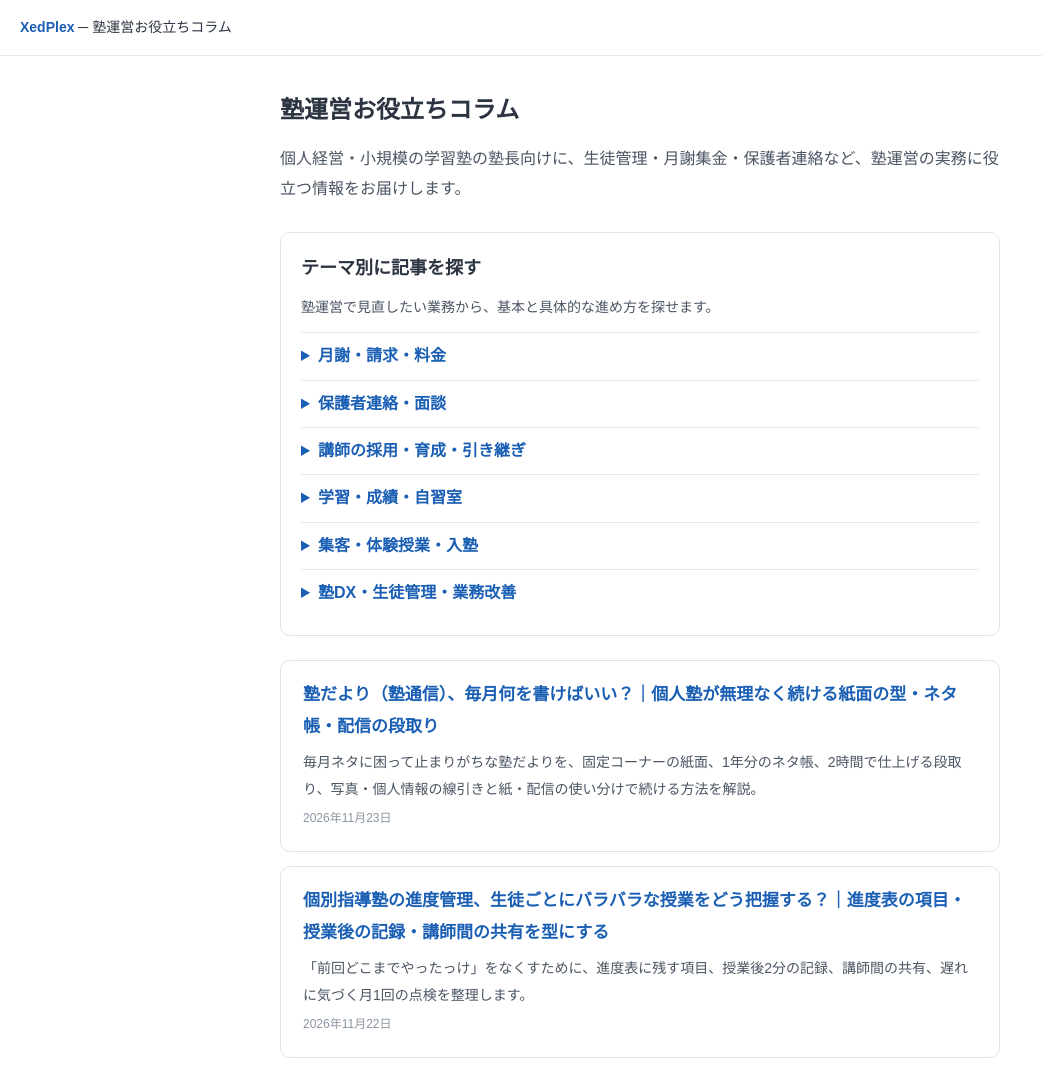
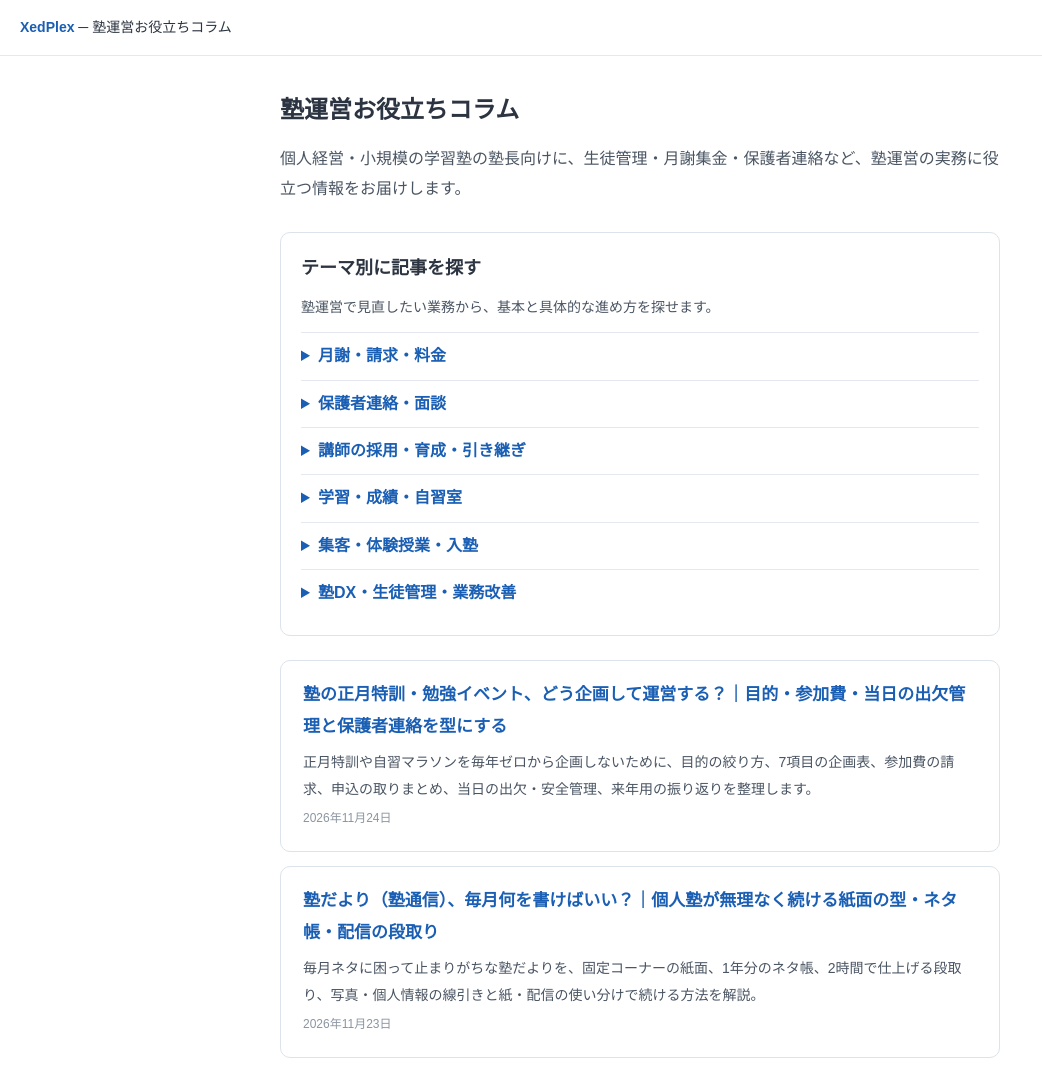
Before and after one commit to BrightGeniusSawada/xedplex-column, a plain HTML site: page index.html in a window 1280 px wide. Shown: the top 1069 px of the page, without its empty margins (0-1042 px from the left). Drawn offline with Linux system fonts and the light colour scheme.

Commit message:
記事追加: 塾の正月特訓・勉強イベント、どう企画して運営する？（記事一覧）

```diff
--- a/index.html
+++ b/index.html
@@ -96,6 +96,11 @@
 <!-- seo-topics:end -->
 
 <!-- ▼ 新しい記事はこのリストの一番上に追加してください -->
+<a class="card" href="shogatsu-tokkun-event-unei.html">
+  <h2>塾の正月特訓・勉強イベント、どう企画して運営する？｜目的・参加費・当日の出欠管理と保護者連絡を型にする</h2>
+  <p>正月特訓や自習マラソンを毎年ゼロから企画しないために、目的の絞り方、7項目の企画表、参加費の請求、申込の取りまとめ、当日の出欠・安全管理、来年用の振り返りを整理します。</p>
+  <span class="date">2026年11月24日</span>
+</a>
 <a class="card" href="juku-dayori-tsukurikata.html">
   <h2>塾だより（塾通信）、毎月何を書けばいい？｜個人塾が無理なく続ける紙面の型・ネタ帳・配信の段取り</h2>
   <p>毎月ネタに困って止まりがちな塾だよりを、固定コーナーの紙面、1年分のネタ帳、2時間で仕上げる段取り、写真・個人情報の線引きと紙・配信の使い分けで続ける方法を解説。</p>
```
